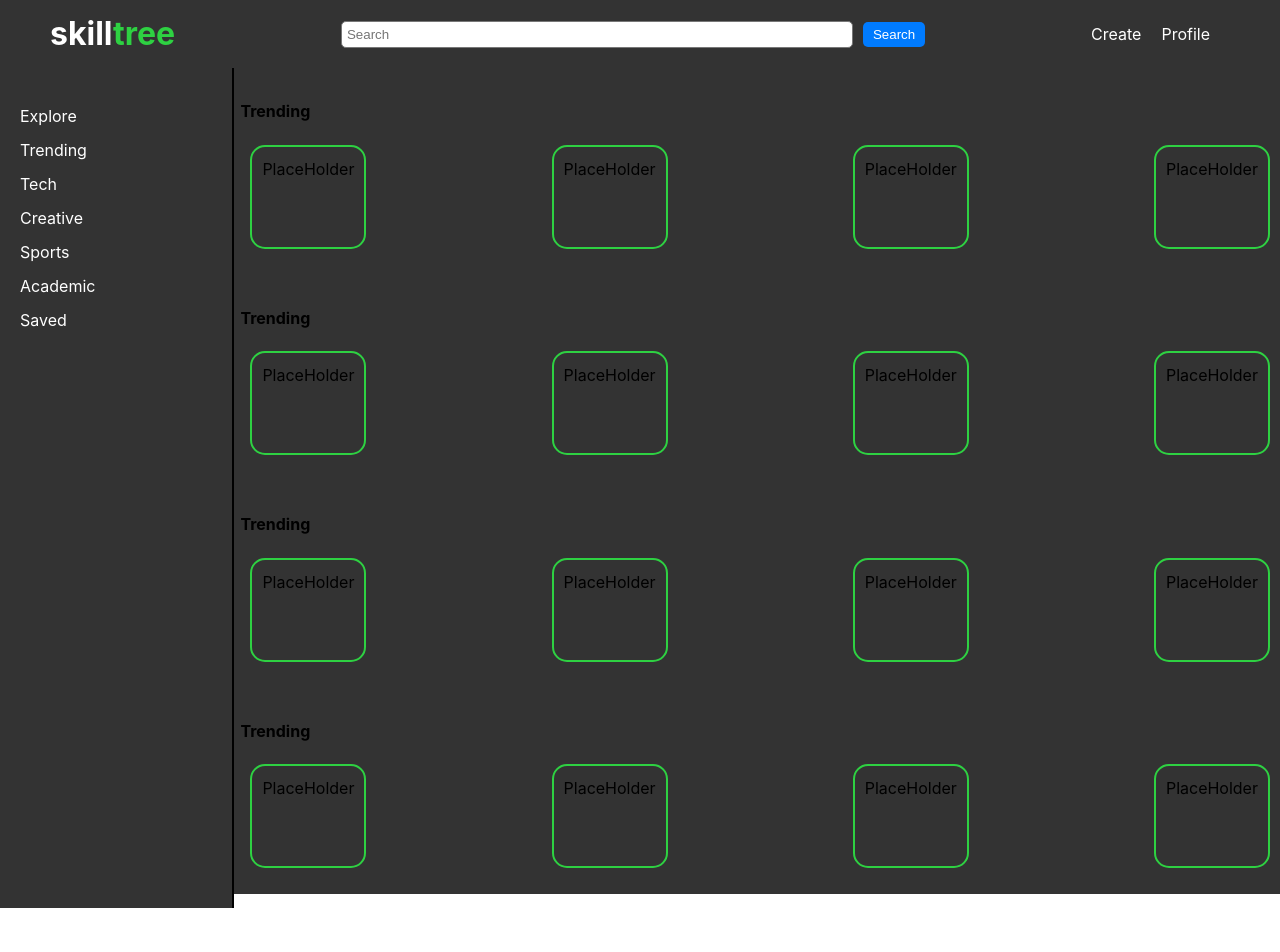
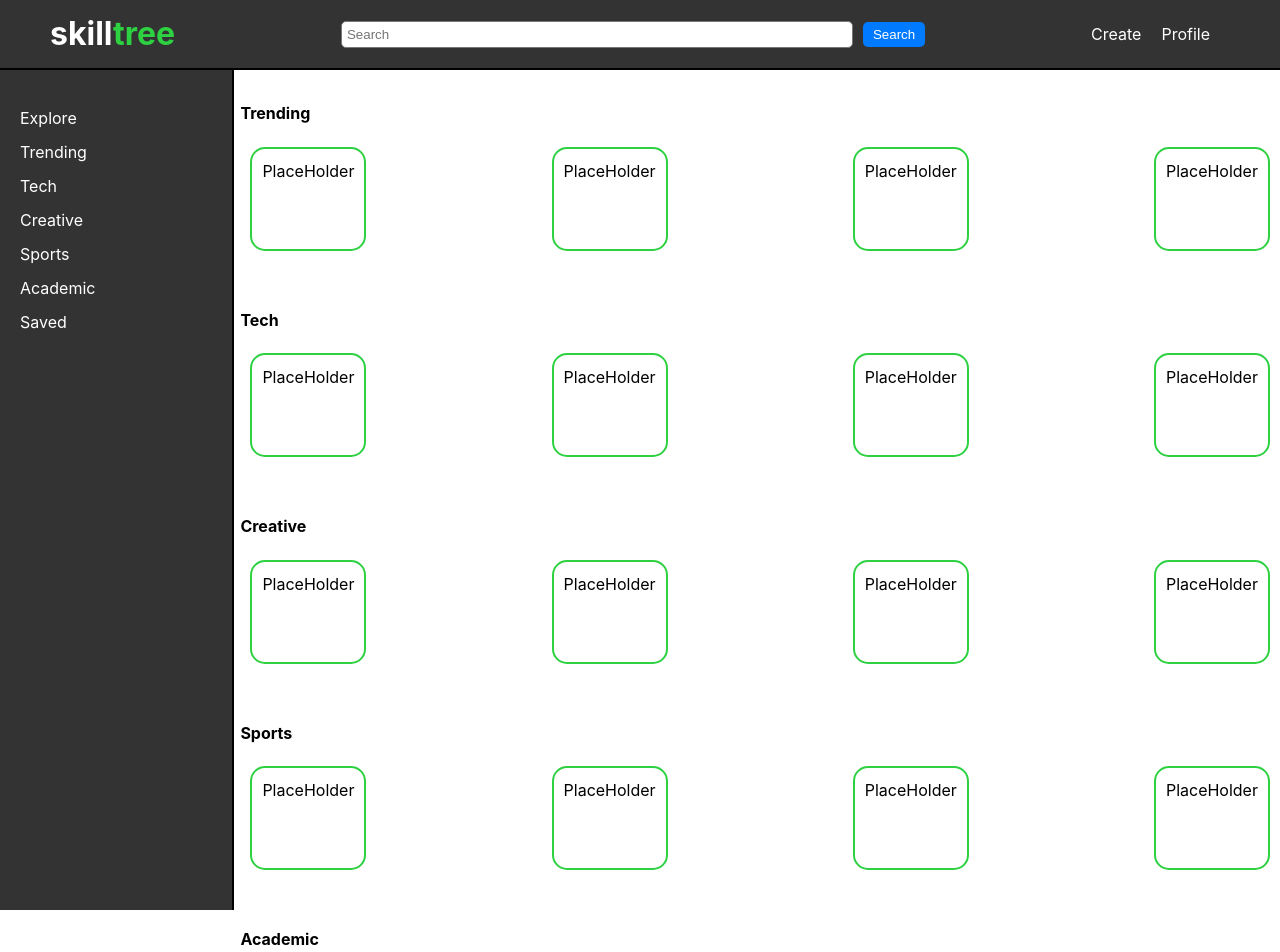
Before and after one commit to NicholasLe04/skilltree, a React (Vite) app in the folder frontend/: page /home in a window 1280 px wide. Shown: the top 952 px of the page. Before the commit the page ends 894 px from the top, so only its background shows below. Built offline with nearby package versions, Linux system fonts and the light colour scheme.

Commit message:
Small fixes to navbar and Treebar

```diff
--- a/frontend/src/pages/Home/Home.jsx
+++ b/frontend/src/pages/Home/Home.jsx
@@ -5,9 +5,10 @@ import Sidebar from './Sidebar';
 
 function Home() {
 
+  const category = ["Trending", "Tech", "Creative", "Sports", "Academic", "Saved"];
   let compArr = [];
-    for(let i=0;i<4;i++){
-        compArr.push(<Hotbar key={i}/>);
+    for(let i=0;i<category.length;i++){
+        compArr.push(<Hotbar key={i}  category={category[i]}/>);
     }
   return (
     <>
--- a/frontend/src/pages/Home/Hotbar.css
+++ b/frontend/src/pages/Home/Hotbar.css
@@ -3,7 +3,7 @@
     margin-left: 18%;
     flex-direction: column;
     padding: 10px;
-    background-color: #333;
+    background-color: #ffffff;
   }
   #treecube {
     justify-content: space-between;
--- a/frontend/src/pages/Home/Hotbar.jsx
+++ b/frontend/src/pages/Home/Hotbar.jsx
@@ -2,7 +2,7 @@ import React from 'react';
 import './Hotbar.css';
 import Treebox from './Treebox';
 
-function Navbar() {
+function Hotbar({category}) {
 
     let compArr = [];
     for(let i=0;i<4;i++){
@@ -11,7 +11,7 @@ function Navbar() {
 
     return (
         <div className="hotbar">
-            <h4>Trending</h4>
+            <h4>{category}</h4>
             <div id='treecube'>
                 {compArr}
             </div>
@@ -19,4 +19,4 @@ function Navbar() {
     );
 }
 
-export default Navbar;
+export default Hotbar;
--- a/frontend/src/pages/components/Navbar.css
+++ b/frontend/src/pages/components/Navbar.css
@@ -8,6 +8,7 @@
   padding: 10px 50px;
   position: sticky;
   top: 0;
+  border-bottom: 2px solid black;
 }
 
 .navbar-list {
```
